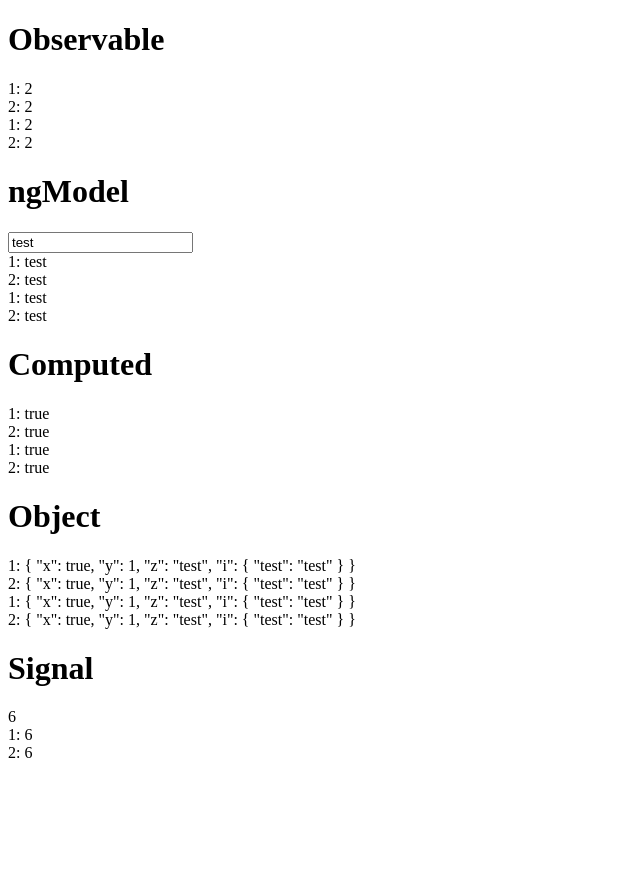
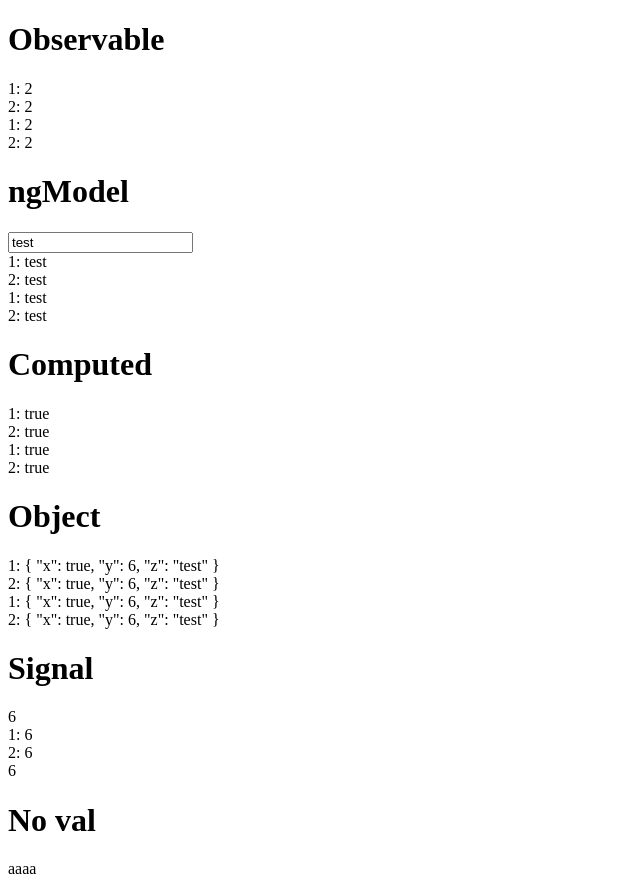
Before and after one commit to nigrosimone/ng-let, an Angular app: page / in a window 1280 px wide. Shown: the whole page, without its empty margins (0-640 px from the left). Before the commit the page ends 800 px from the top, so only its background shows below. Built offline with nearby package versions, Linux system fonts and the light colour scheme.

Commit message:
chore: simplify code

```diff
--- a/projects/ng-let-demo/src/app/app.component.html
+++ b/projects/ng-let-demo/src/app/app.component.html
@@ -1,5 +1,5 @@
 <h1>Observable</h1>
-<ng-container *ngLet="obs$ | async as time">
+<ng-container *ngLet="timer$ | async as time">
     <div>
       1: {{time}}
     </div>
@@ -7,7 +7,7 @@
       2: {{time}}
     </div>
 </ng-container>
-<ng-container *ngLet="obs$ | async; let time">
+<ng-container *ngLet="timer$ | async; let time">
   <div>
     1: {{time}}
   </div>
@@ -17,7 +17,7 @@
 </ng-container>
 <h1>ngModel</h1>
 <input type="text" [(ngModel)]="model"/>
-<ng-container *ngLet="model as data">
+<ng-container *ngLet="model() as data">
     <div>
       1: {{data}}
     </div>
@@ -25,7 +25,7 @@
       2: {{data}}
     </div>
 </ng-container>
-<ng-container *ngLet="model; let i">
+<ng-container *ngLet="model(); let i">
   <div>
     1: {{i}}
   </div>
@@ -34,7 +34,7 @@
   </div>
 </ng-container>
 <h1>Computed</h1>
-<ng-container *ngLet="model === 'test' as data">
+<ng-container *ngLet="model() === 'test' as data">
     <div>
       1: {{data}}
     </div>
@@ -42,7 +42,7 @@
       2: {{data}}
     </div>
 </ng-container>
-<ng-container *ngLet="model === 'test'; let data">
+<ng-container *ngLet="model() === 'test'; let data">
   <div>
     1: {{data}}
   </div>
@@ -51,15 +51,15 @@
   </div>
 </ng-container>
 <h1>Object</h1>
-<ng-container *ngLet="object as data">
+<ng-container *ngLet="object() as data">
     <div>
-      1: {{data| json}}
+      1: {{data | json}}
     </div>
     <div>
-      2: {{data| json}}
+      2: {{data | json}}
     </div>
 </ng-container>
-<ng-container *ngLet="object; let data">
+<ng-container *ngLet="object(); let data">
   <div>
     1: {{data | json }}
   </div>
@@ -68,8 +68,8 @@
   </div>
 </ng-container>
 <h1>Signal</h1>
-{{asignal()}}
-<ng-container *ngLet="asignal(); let data">
+{{timerSig()}}
+<ng-container *ngLet="timerSig(); let data">
   <div>
     1: {{data }}
   </div>
@@ -77,3 +77,8 @@
     2: {{data }}
   </div>
 </ng-container>
+{{timerSig()}}
+<h1>No val</h1>
+<ng-container *ngLet>
+  aaaa
+</ng-container>
--- a/projects/ng-let-demo/src/app/app.component.ts
+++ b/projects/ng-let-demo/src/app/app.component.ts
@@ -1,4 +1,4 @@
-import { Component, signal } from '@angular/core';
+import { Component, computed, DestroyRef, model, Signal, signal } from '@angular/core';
 import { defer, Observable, timer } from 'rxjs';
 
 @Component({
@@ -8,17 +8,19 @@ import { defer, Observable, timer } from 'rxjs';
   styleUrls: ['./app.component.css'],
 })
 export class AppComponent {
-  obs$: Observable<number> = defer(() => timer(3000, 1000));
-  model = 'test';
-  asignal = signal(1);
-  object: { x: boolean, y: number, z: string, i: { test: string } } = {
-    x: true,
-    y: 1,
-    z: this.model,
-    i: { test: this.model }
-  };
+  timer$: Observable<number> = defer(() => timer(3000, 1000));
+  model = model<string>('test');
+  timerSig = signal(1);
+  object: Signal<{ x: boolean, y: number, z: string }> = computed(() => ({
+    x: this.model() === 'test',
+    y: this.timerSig(),
+    z: this.model(),
+  }));
 
-  constructor() {
-    setInterval(() => this.asignal.update(value => value + 1), 1000)
+  constructor(destroyRef: DestroyRef) {
+    const interval = setInterval(() => this.timerSig.update(value => value + 1), 1000);
+    destroyRef.onDestroy(() => {
+      clearInterval(interval)
+    });
   }
 }
--- a/projects/ng-let/src/lib/ng-let.directive.ts
+++ b/projects/ng-let/src/lib/ng-let.directive.ts
@@ -41,17 +41,14 @@ interface NgLetContext<T> {
 export class NgLetDirective<T> {
 
     private context: NgLetContext<T | null> = { ngLet: null, $implicit: null };
-    private hasView = false;
 
-    constructor(private viewContainer: ViewContainerRef, private templateRef: TemplateRef<NgLetContext<T>>) { }
+    constructor(viewContainer: ViewContainerRef, templateRef: TemplateRef<NgLetContext<T>>) {
+        viewContainer.createEmbeddedView(templateRef, this.context)
+    }
 
-    @Input()
+    @Input({ required: true })
     set ngLet(value: T) {
         this.context.$implicit = this.context.ngLet = value;
-        if (!this.hasView) {
-            this.hasView = true;
-            this.viewContainer.createEmbeddedView(this.templateRef, this.context);
-        }
     }
 
     /** @internal */
@@ -72,9 +69,10 @@ export class NgLetDirective<T> {
      *
      * The presence of this method is a signal to the Ivy template type-check compiler that the
      * `NgLet` structural directive renders its template with a specific context type.
+     *
+     * @see https://angular.dev/guide/directives/structural-directives#typing-the-directives-context
      */
-    // eslint-disable-next-line @typescript-eslint/no-explicit-any
-    static ngTemplateContextGuard<T>(dir: NgLetDirective<T>, ctx: any): ctx is NgLetContext<T> {
+    static ngTemplateContextGuard<T>(_dir: NgLetDirective<T>, _ctx: unknown): _ctx is NgLetContext<T> {
         return true;
     }
 }
```
